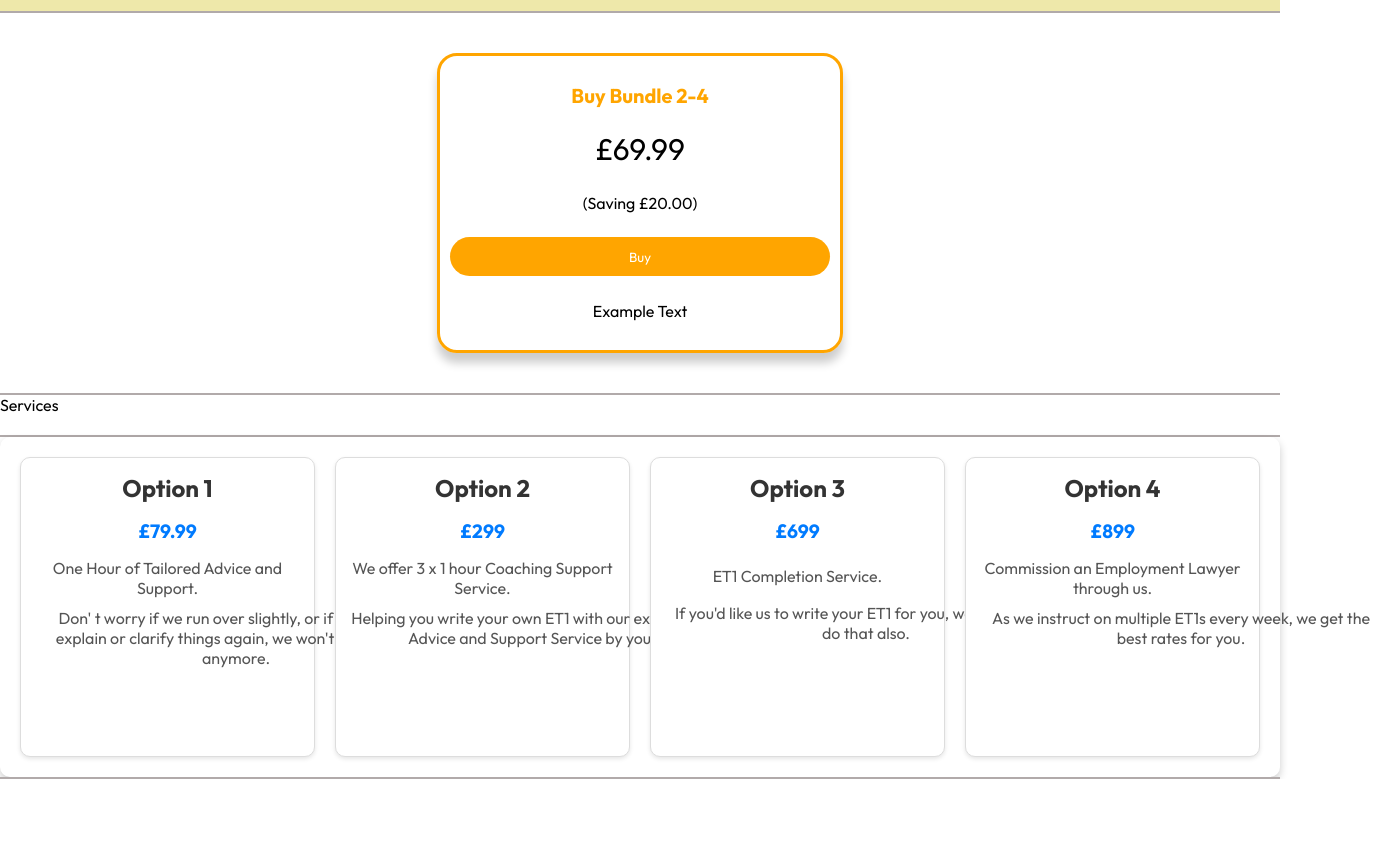
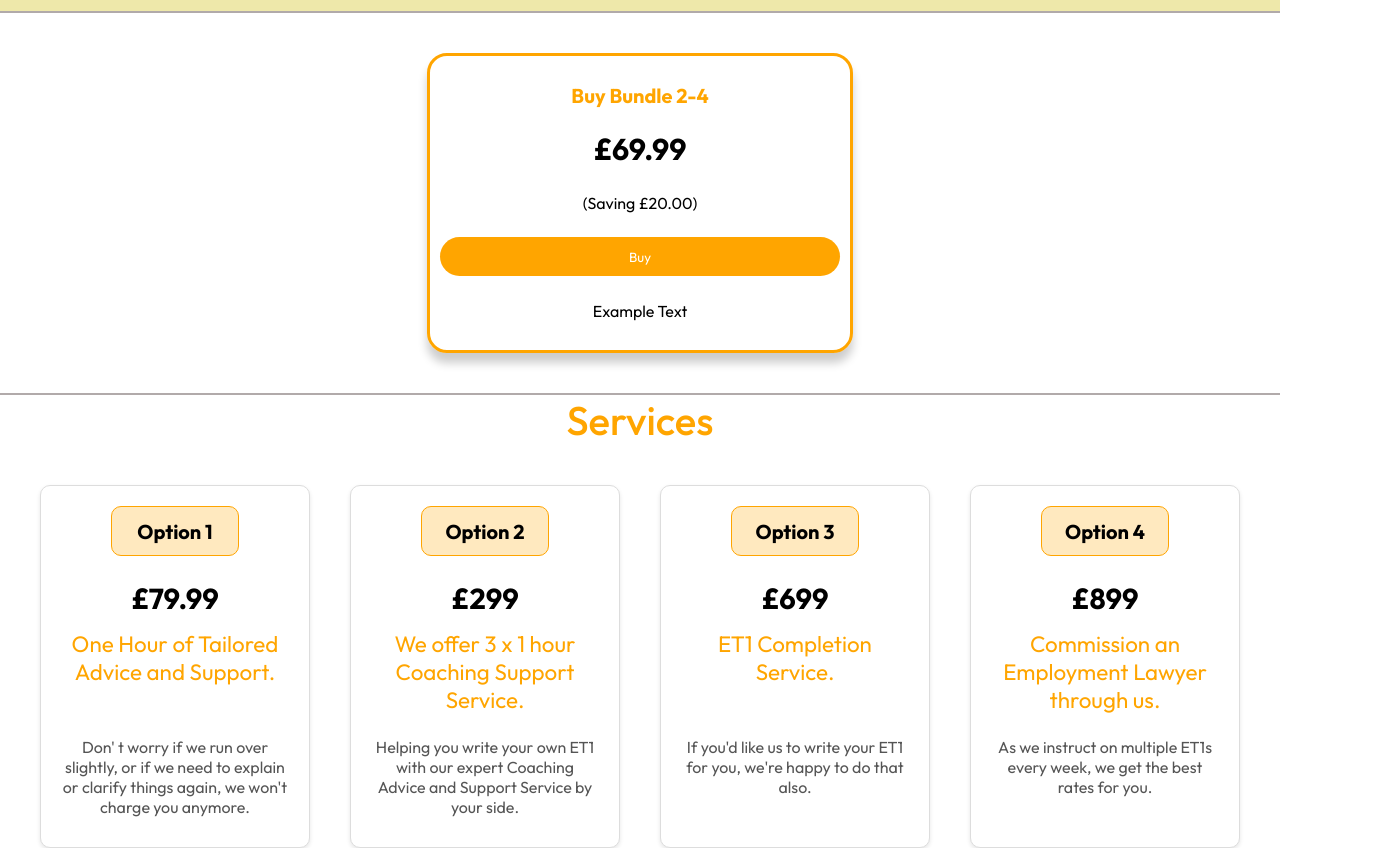
Before and after one commit to SabbirHossainRuet/myet-project, a React (Vite) app in the folder frontend/: page / in a window 1280 px wide. Shown: the part 1180-2028 px from the top of the page, 1381 px wide, since content can reach past the window. Before the commit the page ends 1959 px from the top, so only its background shows below. Built offline with nearby package versions, Linux system fonts and the light colour scheme.

Commit message:
Update 1 on 19.08.24

```diff
--- a/frontend/src/components/ETGuides/ETGuides.css
+++ b/frontend/src/components/ETGuides/ETGuides.css
@@ -43,21 +43,25 @@
 }
 
 
-.et-list-item h3,
-.description {
+.et-list-item h3 {
     min-width: 400px;
     text-align: center;
 }
 
-.et-list-item .price,
-button {
+.et-list-item .description{
+    min-width: 400px;
+    text-align: center;
+
+}
+
+.et-list-item .price, button {
     min-width: 100px;
     text-align: center;
 }
 
 .et-list-item .price {
     font-size: 20px;
-    font-weight: 300;
+    font-weight: bold;
 
 }
 
@@ -116,10 +120,10 @@ hr {
 }
 
 .et-bundle-item h3,
-.price,
-.text,
-button,
-.description {
+.et-bundle-item .price,
+.et-bundle-item .text,
+.et-bundle-item button,
+.et-bundle-item .description {
     display: flex;
     height: 100%;
     align-items: center;
@@ -134,6 +138,7 @@ button,
 
 .et-bundle-item .price {
     font-size: 30px;
+    font-weight: bolder;
 }
 
 
@@ -143,6 +148,7 @@ button,
     border-radius: 20px;
     margin: 0px 10px;
     color: white;
+    min-width: 400px;
     background-color: orange;
 
 }
--- a/frontend/src/components/ETGuides/ETGuides.jsx
+++ b/frontend/src/components/ETGuides/ETGuides.jsx
@@ -48,10 +48,6 @@ const ETGuides = () => {
 
             </div>
             <hr />
-
-
-
-
         </div >
     )
 }
--- a/frontend/src/components/Navbar/Navbar.css
+++ b/frontend/src/components/Navbar/Navbar.css
@@ -9,6 +9,7 @@
     top: 0;
     width: 100%;
     background-color: white;
+    z-index: 1000;
 }
 
 .navbar-left p {
--- a/frontend/src/components/Services/Services.css
+++ b/frontend/src/components/Services/Services.css
@@ -1,37 +1,38 @@
 .services-bundle {
     display: grid;
-    grid-template-columns: repeat(auto-fill, minmax(240px, 1fr));
+    grid-template-columns: repeat(auto-fit, minmax(200px, 1fr));
     /* Responsive columns */
-    gap: 20px;
+    gap: 40px;
     /* Add space between grid items */
-    align-items: start;
-    /* Align items at the start (top) */
-    justify-content: space-around;
-    /* Center the grid items */
-    padding: 20px;
+    align-items: center;
+    justify-content: center;
+    padding: 40px;
     /* Add padding around the grid */
-    box-shadow: 0px 4px 8px rgba(0, 0, 0, 0.2);
-    /* Add shadow for better appearance */
     border-radius: 10px;
-    /* Slight rounding of corners */
+}
+
+.services .title {
+    text-align: center;
+    font-size: 40px;
+    font-weight: 500;
+    color: orange;
 }
 
 .services-bundle-item {
     background-color: #fff;
-    /* White background for items */
-    padding: 15px;
     /* Inner padding for each item */
     border: 1px solid #ddd;
-    /* Light border */
     border-radius: 10px;
-    /* Rounded corners */
-    text-align: center;
     /* Center the text */
     box-shadow: 0px 2px 4px rgba(0, 0, 0, 0.1);
     /* Slight shadow for depth */
     transition: transform 0.2s, box-shadow 0.2s;
     /* Smooth hover effects */
-    min-height: 300px;
+    display: flex;
+    flex-direction: column;
+    gap: 7px;
+    padding: 10px 20px;
+    min-height: 250px;
 }
 
 .services-bundle-item:hover {
@@ -41,30 +42,46 @@
     /* Enhance shadow on hover */
 }
 
+.services-bundle-item h3,
+.services-bundle-item .price {
+
+    display: flex;
+    flex-direction: column;
+    align-items: center;
+    justify-content: center;
+    min-height: 50px;
+}
+
+.services-bundle-item .description,
+.services-bundle-item .text {
+    display: flex;
+    flex-direction: column;
+    align-items: center;
+    min-height: 100px;
+    text-align: center;
+}
+
 .services-bundle-item h3 {
-    font-size: 1.5em;
-    /* Larger heading size */
-    margin-bottom: 10px;
-    /* Space below the heading */
-    color: #333;
-    /* Darker text color */
+    border: 1px solid orange;
+    background-color: rgb(255, 233, 191);
+    margin: 10px 50px;
+    border-radius: 10px;
+    color: black;
+    font-size: 20px;
 }
 
 .services-bundle-item .price {
-    font-size: 1.2em;
-    /* Slightly larger price text */
+    font-size: 1.8em;
+    color: black;
     font-weight: bold;
-    /* Bold price */
-    color: #007bff;
-    /* Highlight price with color */
 }
 
-.services-bundle-item .text,
+.services-bundle-item .text {
+    font-size: 1.4em;
+    color: orange;
+}
+
 .services-bundle-item .description {
     font-size: 1em;
-    /* Standard text size */
     color: #555;
-    /* Medium-dark text color */
-    margin: 10px 0;
-    /* Spacing around text */
 }
--- a/frontend/src/components/Services/Services.jsx
+++ b/frontend/src/components/Services/Services.jsx
@@ -7,8 +7,6 @@ const Services = () => {
     return (
         <div className='services'>
             <p className='title'>Services</p>
-            <br />
-            <hr />
             <div className="services-container">
                 <div className="services-bundle">
                     {services.map((item, index) => (
```
